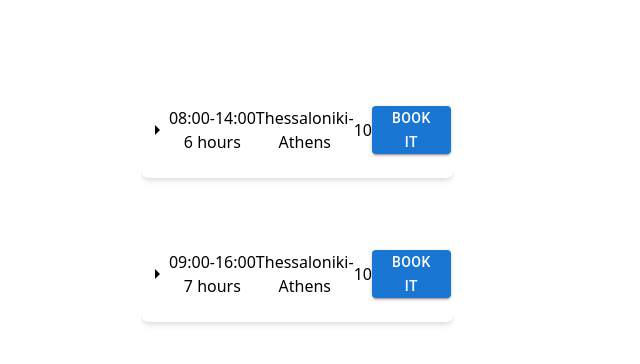
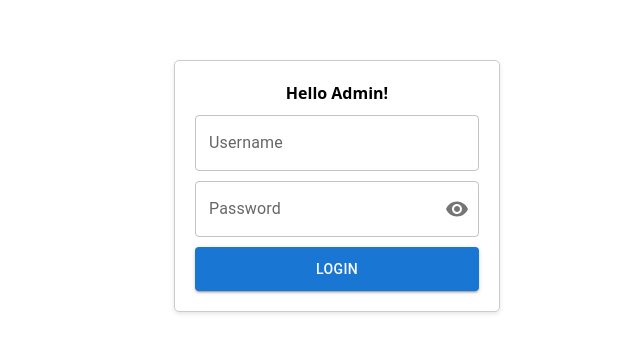
Before and after one commit to Transportation-App/Front-End, a React (Create React App) app: page / in a window 1280 px wide. Shown: the part 214-578 px from the top of the page, without its empty margins (303-943 px from the left). Built offline with nearby package versions, Linux system fonts and the light colour scheme; what @mui/x-data-grid-generator would draw is missing.

Commit message:
Login page for admins added

```diff
--- a/src/App.tsx
+++ b/src/App.tsx
@@ -5,12 +5,15 @@ import ItineraryList from "./pages/Itinerary/ItineraryList/ItineraryList";
 import AdminPanel from "./pages/AdminPanel/TableData";
 import TicketScreen from "./pages/TicketScreen/TicketScreen";
 import PaymentScreen from "./pages/PaymentInfo/PaymentInfo";
-
-// import TicketScreen from "./pages/TicketScreen/TicketScreen";
+import LoginPage from "./pages/LoginPage/LoginPage";
 
 const router = createBrowserRouter([
   {
-    path: "",
+    path: "/",
+    element: <LoginPage />,
+  },
+  {
+    path: "Home",
     element: (
       <ItineraryList
         className="w-[80%] h-full overflow-y-auto"
@@ -33,15 +36,7 @@ const router = createBrowserRouter([
 ]);
 
 const ItineraryPage = () => {
-  return (
-    <RouterProvider router={router} />
-    // <AdminPanel />
-    // <ItineraryList
-    //   className="w-[80%] h-full overflow-y-auto"
-    //   itineraries={itineraryData}
-    // />
-    // <TicketScreen />
-  );
+  return <RouterProvider router={router} />;
 };
 
 export default ItineraryPage;
--- /dev/null
+++ b/src/pages/LoginPage/LoginPage.tsx
@@ -0,0 +1,76 @@
+import { useState } from "react";
+import "../../styles/LoginPage.css";
+import { VisibilityOff, Visibility } from "@mui/icons-material";
+import {
+  FormControl,
+  InputLabel,
+  OutlinedInput,
+  InputAdornment,
+  IconButton,
+  TextField,
+  Button,
+} from "@mui/material";
+
+import { useNavigate } from "react-router-dom";
+
+const LoginPage = () => {
+  const [username, setUsername] = useState("");
+  const [password, setPassword] = useState("");
+  const [showPassword, setShowPassword] = useState(false);
+
+  const navigate = useNavigate();
+
+  const handleClickShowPassword = () => setShowPassword((show) => !show);
+
+  const handleMouseDownPassword = (event: any) => {
+    event.preventDefault();
+  };
+
+  const handleLogin = () => {
+    console.log("Logging in:", username);
+
+    navigate("/Admin");
+  };
+
+  return (
+    <div className="login-form">
+      <b>Hello Admin!</b>
+      <TextField
+        id="outlined-basic"
+        label="Username"
+        variant="outlined"
+        onChange={(e: any) => {
+          setUsername(e.target.value);
+        }}
+      />
+      <FormControl variant="outlined">
+        <InputLabel htmlFor="outlined-adornment-password">Password</InputLabel>
+        <OutlinedInput
+          id="outlined-adornment-password"
+          type={showPassword ? "text" : "password"}
+          onChange={(e: any) => {
+            setPassword(e.target.value);
+          }}
+          endAdornment={
+            <InputAdornment position="end">
+              <IconButton
+                aria-label="toggle password visibility"
+                onClick={handleClickShowPassword}
+                onMouseDown={handleMouseDownPassword}
+                edge="end"
+              >
+                {showPassword ? <VisibilityOff /> : <Visibility />}
+              </IconButton>
+            </InputAdornment>
+          }
+          label="Password"
+        />
+      </FormControl>
+      <Button sx={{ p: 1.2 }} variant="contained" onClick={handleLogin}>
+        Login
+      </Button>
+    </div>
+  );
+};
+
+export default LoginPage;
--- a/src/pages/TicketScreen/TicketScreen.tsx
+++ b/src/pages/TicketScreen/TicketScreen.tsx
@@ -29,7 +29,7 @@ const TicketScreen = () => {
         ticketPrice
       ).toFixed(2)}$\nYour seat is: ${selectedSeat}`
     );
-    navigate("/");
+    navigate("/Home");
 
     if (selectedSeat) {
       const updatedSeats = [...seats];
--- /dev/null
+++ b/src/styles/LoginPage.css
@@ -0,0 +1,16 @@
+.login-form {
+    display: flex;
+    flex-direction: column;
+    gap: 10px;
+    text-align: center;
+    margin: 0 auto;
+    padding: 20px;
+    border: 1px solid #ccc;
+    border-radius: 5px;
+    background-color: #fff;
+    box-shadow: 0 2px 4px rgba(0, 0, 0, 0.1);
+  }
+
+  .login-form h2 {
+    margin-top: 0;
+  }
```
